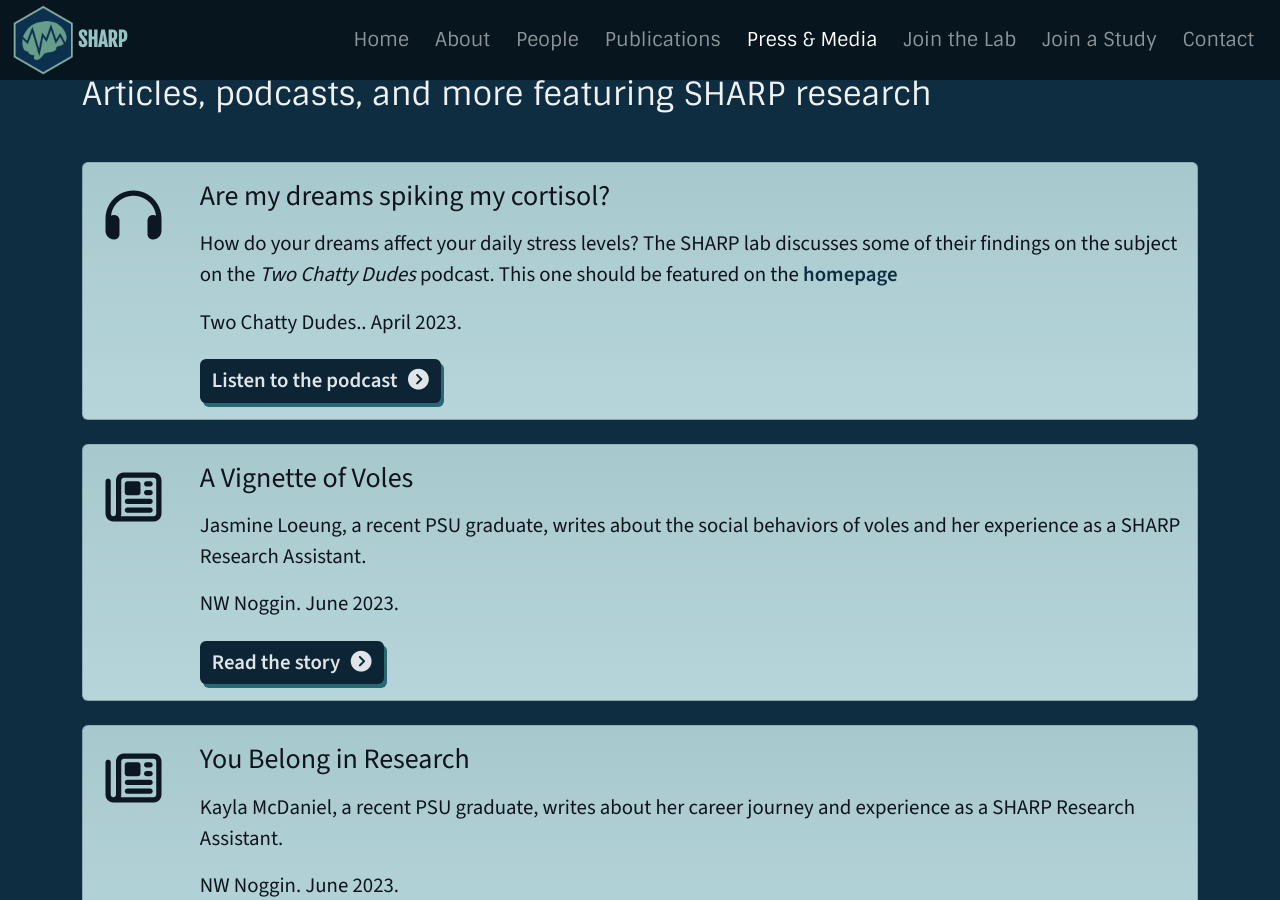
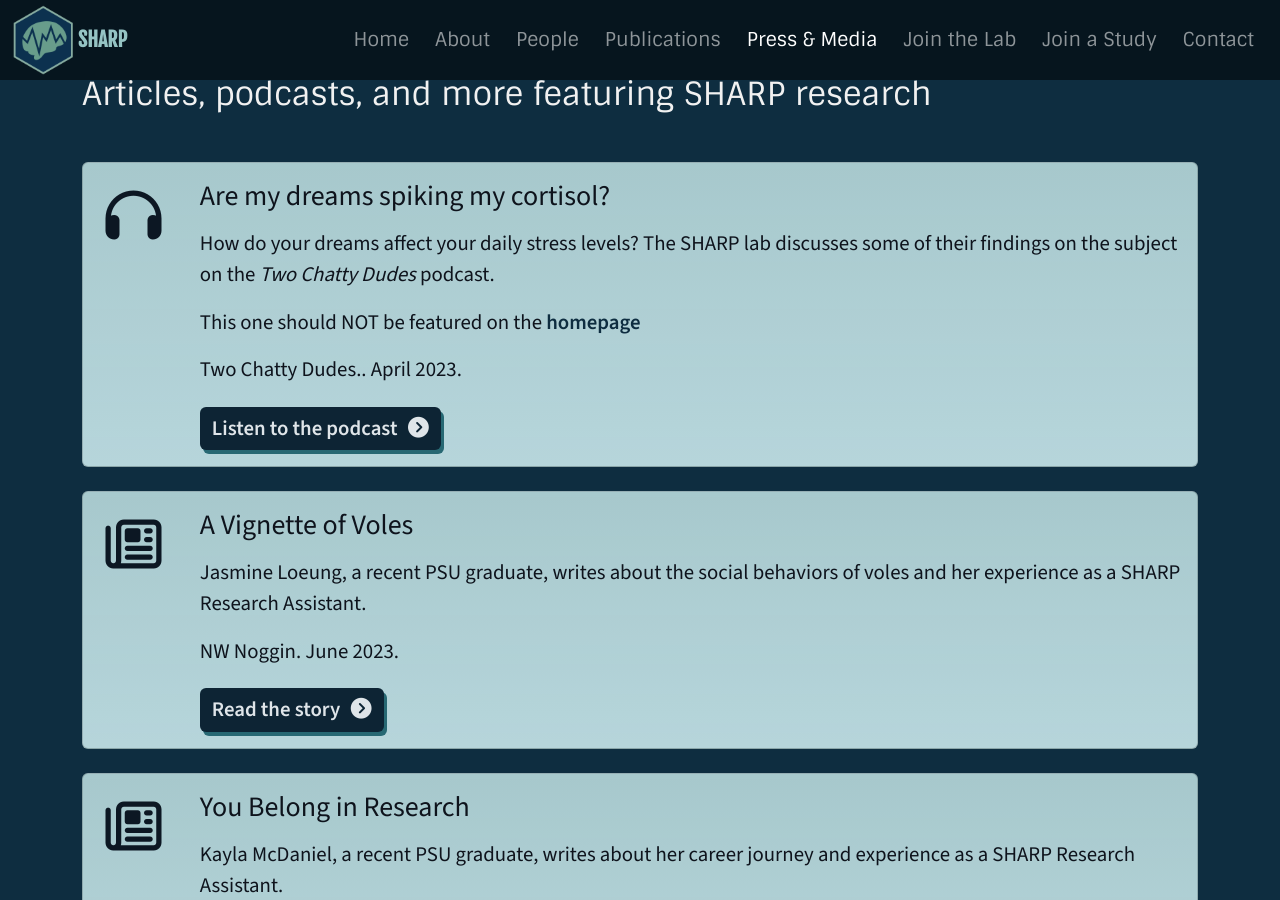
Before and after one commit to SHARP-lab-PDX/SHARP-lab-PDX.github.io, a Jekyll site: the page built from press.html, in a window 1280 px wide and 900 px high, scrolled down 412 px. Built offline with Jekyll 4.4.1, drawn with Linux system fonts in a browser that asks for light colours; nearby versions of some CDN libraries; a style sheet for code colours, icons or effects is not loaded.

Commit message:
Update Site data “media”

```diff
--- a/_data/media.yml
+++ b/_data/media.yml
@@ -1,7 +1,7 @@
 media:
   - month: April
     button-text: Listen to the podcast
-    featured: true
+    featured: false
     url: /
     headline: How do your **dreams affect your daily stress levels?** The SHARP lab
       discusses some of their findings on the subject on the *Two Chatty Dudes*
@@ -14,7 +14,9 @@ media:
       discusses some of their findings on the subject on the *Two Chatty Dudes*
       podcast.
 
-      This one should be featured on the [homepage](/)
+
+
+      This one should NOT be featured on the [homepage](/)
     year: "2023"
   - month: June
     button-text: Read the story
```
